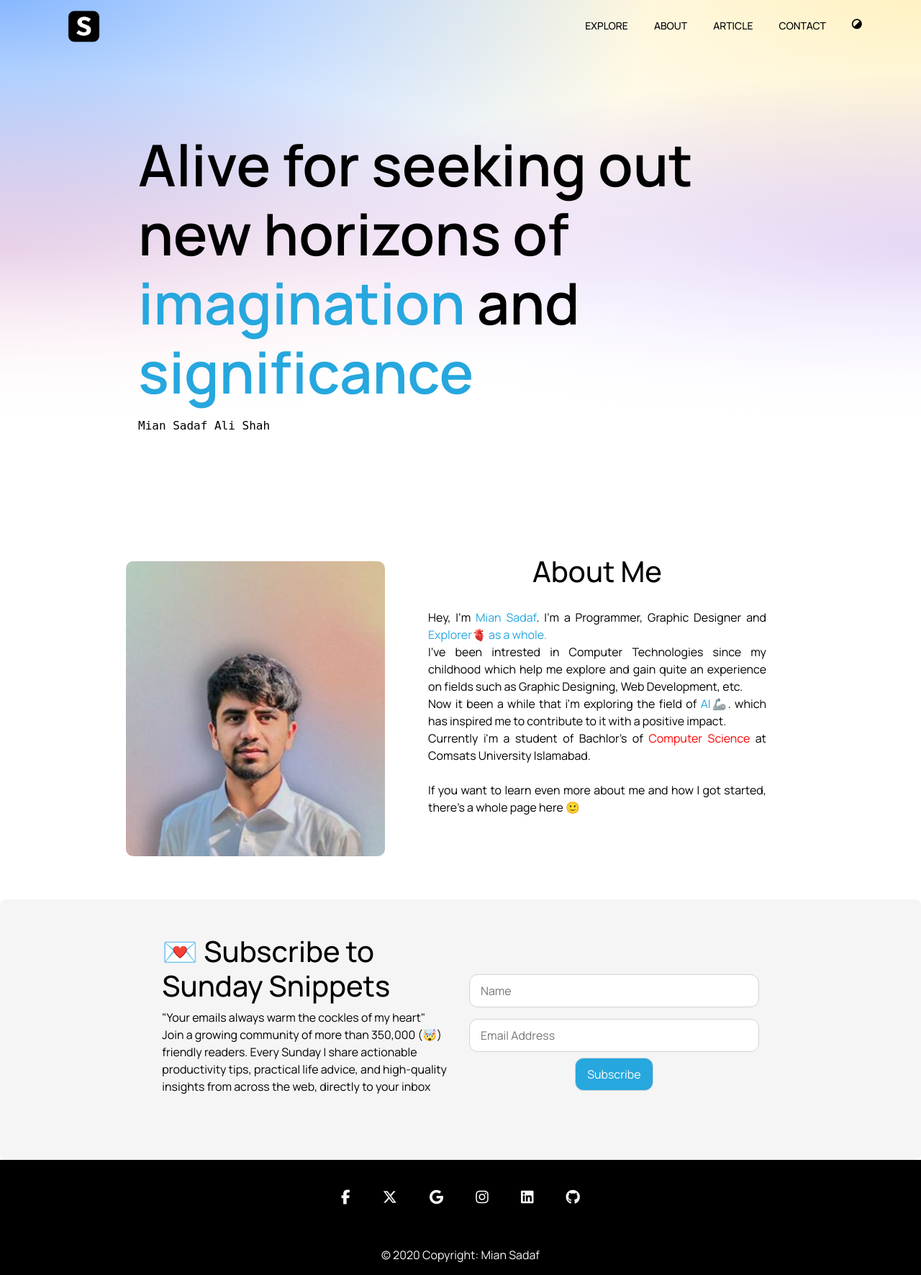
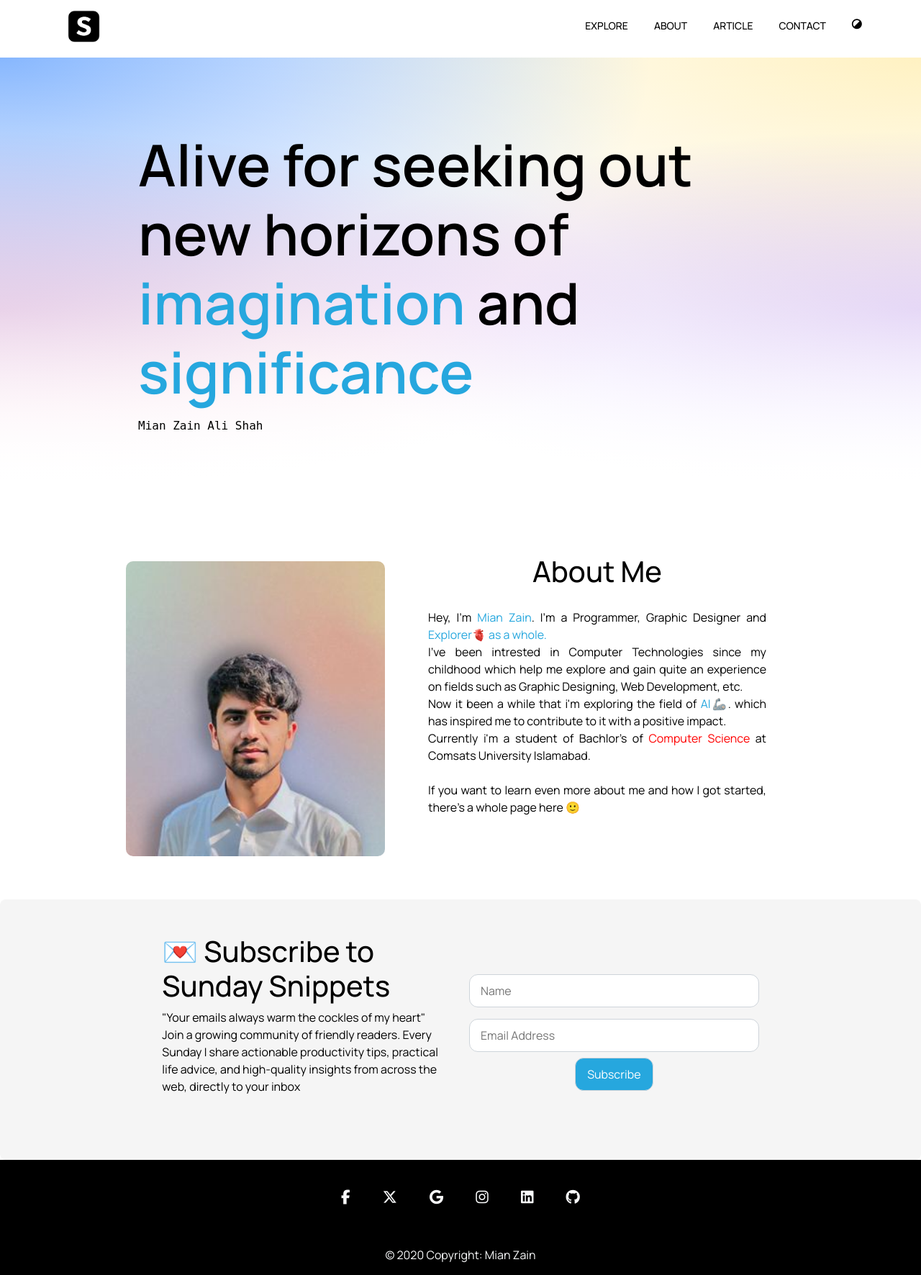
Before and after one commit to Miansadafali/mian-sadaf, a Django app: page / in a window 1280 px wide. Shown: the whole page at 72% size. Run offline with Django 4.2, Linux system fonts and the light colour scheme; data that the repository does not hold is empty; some libraries are stand-ins or nearby versions.

Commit message:
Fixed some bugs

```diff
--- a/Sadaf/static/css/about.css
+++ b/Sadaf/static/css/about.css
@@ -1,8 +1,8 @@
-body{
+/* body{
   background: linear-gradient(180deg, rgba(var(--background-color), 0.01), rgba(var(--background-color),1) 85%),radial-gradient(ellipse at top left, rgba(13,110,253, 0.5), transparent 50%),radial-gradient(ellipse at top right, rgba(255,228,132, 0.5), transparent 50%),radial-gradient(ellipse at center right, rgba(112.520718,44.062154,249.437846, 0.5), transparent 50%),radial-gradient(ellipse at center left, rgba(214,51,132, 0.5), transparent 50%)!important;
   background-repeat: no-repeat !important;
   background-size: 100% 700px!important;
-}
+} */
 
 .about section:nth-child(odd){
     flex-direction: row-reverse;
--- a/Sadaf/static/css/index.css
+++ b/Sadaf/static/css/index.css
@@ -1,4 +1,4 @@
-body{
+.-body{
     background: linear-gradient(180deg, rgba(var(--background-color), 0.01), rgba(var(--background-color),1) 85%),radial-gradient(ellipse at top left, rgba(13,110,253, 0.5), transparent 50%),radial-gradient(ellipse at top right, rgba(255,228,132, 0.5), transparent 50%),radial-gradient(ellipse at center right, rgba(112.520718,44.062154,249.437846, 0.5), transparent 50%),radial-gradient(ellipse at center left, rgba(214,51,132, 0.5), transparent 50%)!important;
     background-repeat: no-repeat !important;
     background-size: 100% 700px!important;
--- a/Sadaf/templates/about.html
+++ b/Sadaf/templates/about.html
@@ -27,7 +27,7 @@
         <section class="row d-flex my-md-5 my-3 justify-content-center">
             <div class="col-md-6 col-10 mx-auto my-auto">
                 <h1>Who Am I</h1>
-                <p>My name is Mian Sadaf Ali Shah. A Programmer, Graphic Designer, footballer and a person of bigger Ambitions. I’ve been working on Graphic Designing for quite a long and Now i really am exploring this limitless field of AI.</p>
+                <p>My name is Mian Zain Ali Shah. A Programmer, Graphic Designer, footballer and a person of bigger Ambitions. I’ve been working on Graphic Designing for quite a long and Now i really am exploring this limitless field of AI.</p>
                 <p>This page is a little self indulgent, it’s all about me. Hopefully you’ll find it interesting though 🙂.</p>
             </div>
             <div class="col-md-4 col-sm-10 d-flex justify-content-center">
--- a/Sadaf/templates/contact.html
+++ b/Sadaf/templates/contact.html
@@ -25,7 +25,7 @@
         </p>
 
         <p>
-          Email: Miansadafali@gmail.com
+          Email: Miaanzainali@gmail.com
         </p>
 
       </div>
--- a/Sadaf/templates/index.html
+++ b/Sadaf/templates/index.html
@@ -10,10 +10,10 @@
 {% block content %}
 
   {% include 'includes/navbar.html' %}
-
+    <div class="-body">
       <section class="starter-header">
           <h1>Alive for seeking out new horizons of <span class="colored-text">imagination</span> and <span class="colored-text">significance</span></h1>
-          <p style="font-family:monospace;">Mian Sadaf Ali Shah</p>
+          <p style="font-family:monospace;">Mian Zain Ali Shah</p>
         </section>
 
       {% if Articles %}
@@ -29,15 +29,15 @@
                       <strong class="d-inline-block mb-2 text-success-emphasis">{{topic.name}}</strong>
                     {% endfor %}
                     <h3 class="trancate-text mb-0">{{article.title | capfirst}}</h3>
-                    <div class="mb-1 text-body-secondary">{{article.date|date}}</div>
+                    <div class="mb-1 text-body-secondary" style="color: #ced4da important">{{article.date|date}}</div>
                     <p class="card-text mb-auto">{{article.summary}}</p>
-                    <a href="{% url "article_detail" article.slug %}" class="icon-link gap-1 icon-link-hover stretched-link">
+                    <a href="{% url "article_detail" article.slug %}" class="icon-link gap-1 icon-link-hover colored-text stretched-link ">
                       Continue reading
                       <svg class="bi"><use xlink:href="#chevron-right"></use></svg>
                     </a>
                   </div>
                   <div class="col-auto d-none d-lg-block">
-                    <img class="bd-placeholder-img" width="200" height="250" src="{{article.image.url}}" alt="" aria-label="Placeholder: Thumbnail" preserveAspectRatio="xMidYMid slice" focusable="false">
+                    <img class="bd-placeholder-img" width="200" height="250" src="{{article.image.url}}" alt="" aria-label="Placeholder: Thumbnail" preserveAspectRatio="xMidYMid slice" focusable="false" style="object-fit: cover;">
                   </div>
                 </div>
               </div>
@@ -51,7 +51,7 @@
               <img class="img-fluid about-img col-md-8 col-lg-4 col-8 m-0s" src="{% static 'img/me.jpg'%}" alt="">
               <div class="col-lg-6 col-md-12 col-12">
                   <h1 class="about-title text-center">About Me</h1>
-                  <p class="about-description text-justify">Hey, I'm <span class="colored-text">Mian Sadaf</span>. I'm a Programmer, Graphic Designer and <span class="colored-text">Explorer🫀 as a whole.</span> <br>
+                  <p class="about-description text-justify">Hey, I'm <span class="colored-text">Mian Zain</span>. I'm a Programmer, Graphic Designer and <span class="colored-text">Explorer🫀 as a whole.</span> <br>
                   I've been intrested in Computer Technologies since my childhood which help me explore and gain quite an experience on fields such as Graphic Designing, Web Development, etc. <br>
                   Now it been a while that i'm exploring the field of <span class="colored-text">AI</span>🦾. which has inspired me to contribute to it with a positive impact. <br>
                   Currently i'm a student of Bachlor's of <span style="color:red">Computer Science</span> at Comsats University Islamabad. <br><br>
@@ -60,7 +60,7 @@
                 </div>
           </div>
       </section>
-
+    </div>
 
         {% include 'includes/subscribe.html'%}
         {% include 'includes/footer.html' %}
--- a/static/css/main.css
+++ b/static/css/main.css
@@ -13,13 +13,16 @@ html{
     padding: 0;
     font-family: 'Manrope', sans-serif!important;
     text-align: left;
-
+    background-color: rgb(var(--background-color))!important;
+    color: rgb(var(--text-color));
 }
 body{
     font-family: 'Manrope', sans-serif!important;
     background-color: rgb(var(--background-color))!important;
     color: rgb(var(--text-color));
 }
+
+
 
 body.dark-mode{
     --background-color: 0,0,0;
--- a/templates/includes/footer.html
+++ b/templates/includes/footer.html
@@ -10,7 +10,7 @@
         <!-- Twitter -->
         <a
           class="btn btn-link btn-floating btn-lg text-light m-1"
-          href="https://twitter.com/MianSadafAli"
+          href="https://twitter.com/MianZainShah"
           role="button"
           data-mdb-ripple-color="dark"
           ><i class="fa-brands fa-x-twitter"></i
@@ -19,7 +19,7 @@
         <!-- Google -->
         <a
           class="btn btn-link btn-floating btn-lg text-light m-1"
-          href="mailto:miansadafalishah@gmail.com"
+          href="mailto:miaanzainali@gmail.com"
           role="button"
           data-mdb-ripple-color="dark"
           ><i class="fab fa-google"></i
@@ -28,7 +28,7 @@
         <!-- Instagram -->
         <a
           class="btn btn-link btn-floating btn-lg text-light m-1"
-          href="https://www.instagram.com/mian_sadaf/"
+          href="https://www.instagram.com/mianzainshah/"
           role="button"
           data-mdb-ripple-color="dark"
           ><i class="fab fa-instagram"></i
@@ -37,7 +37,7 @@
         <!-- Linkedin -->
         <a
           class="btn btn-link btn-floating btn-lg text-light m-1"
-          href="https://www.linkedin.com/in/mian-sadaf/"
+          href="https://www.linkedin.com/in/mianzainali/"
           role="button"
           data-mdb-ripple-color="dark"
           ><i class="fab fa-linkedin"></i
@@ -58,7 +58,7 @@
     <!-- Copyright -->
     <div class="text-center text-light p-3" style="background-color: #000000;">
       © 2020 Copyright:
-      <a class="text-light text-decoration-none" href="#">Mian Sadaf</a>
+      <a class="text-light text-decoration-none" href="#">Mian Zain</a>
     </div>
     <!-- Copyright -->
   </footer>
--- a/templates/includes/subscribe.html
+++ b/templates/includes/subscribe.html
@@ -2,7 +2,7 @@
     <div class="col-md-4 col-sm-10 ">
       <h1>💌 Subscribe to Sunday Snippets</h1>
       <p class="m-0" >"Your emails always warm the cockles of my heart"</p>
-      <p>Join a growing community of more than 350,000 (🤯) friendly readers. Every Sunday I share actionable productivity tips, practical life advice, and high-quality insights from across the web, directly to your inbox</p></p>
+      <p>Join a growing community of friendly readers. Every Sunday I share actionable productivity tips, practical life advice, and high-quality insights from across the web, directly to your inbox</p></p>
     </div>
     <div class="col-md-4 col-10">
       <form class="my-5 form-group d-flex flex-column" method="POST" action="{% url 'subscribe' %}">
```
